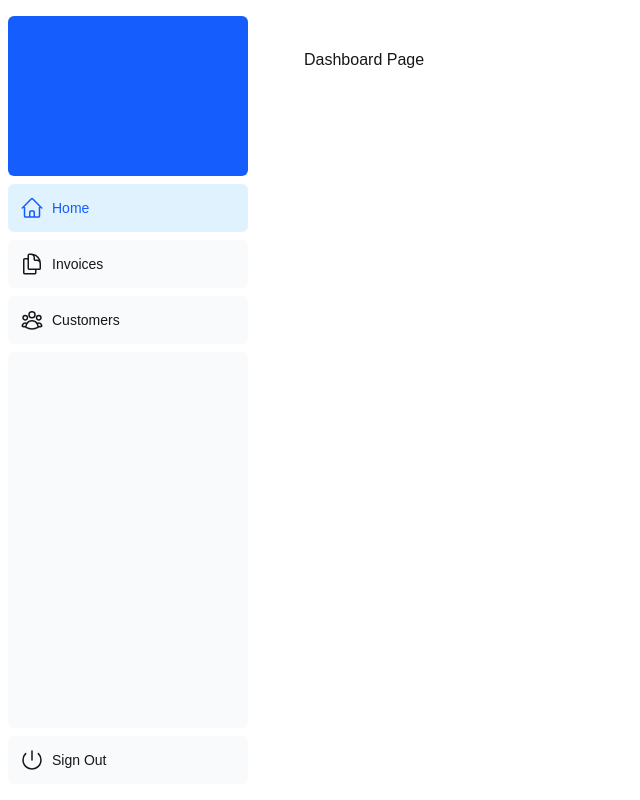
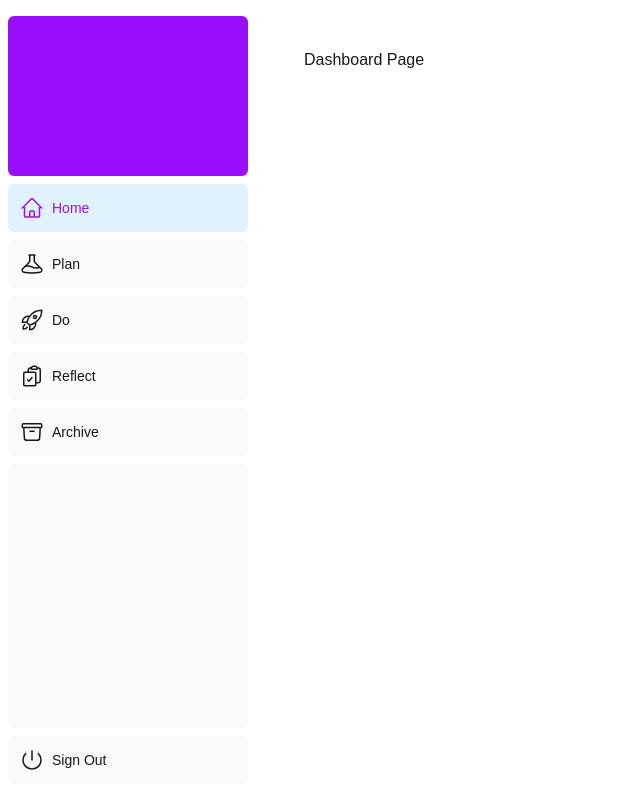
Before and after one commit to Ryan-S-M/plan-do-reflect, a Next.js app: page /dashboard in a window 1280 px wide. Shown: the whole page, without its empty margins (0-640 px from the left). Built offline with nearby package versions, Linux system fonts and the light colour scheme.

Commit message:
updated side nav and made links active

```diff
--- /dev/null
+++ b/src/app/dashboard/archive/page.tsx
@@ -0,0 +1,3 @@
+export default function Page() {
+    return <p>Completed Tasks</p>;
+  }
--- /dev/null
+++ b/src/app/dashboard/do/page.tsx
@@ -0,0 +1,3 @@
+export default function Page() {
+    return <p>Active Tasks</p>;
+  }
--- /dev/null
+++ b/src/app/dashboard/plan/page.tsx
@@ -0,0 +1,3 @@
+export default function Page() {
+    return <p>Plan Page</p>;
+  }
--- /dev/null
+++ b/src/app/dashboard/reflect/page.tsx
@@ -0,0 +1,3 @@
+export default function Page() {
+    return <p> Reflections Page    </p>;
+  }
--- a/src/app/ui/dashboard/nav-links.tsx
+++ b/src/app/ui/dashboard/nav-links.tsx
@@ -1,9 +1,11 @@
 'use client';
 
 import {
-  UserGroupIcon,
+  BeakerIcon,
   HomeIcon,
-  DocumentDuplicateIcon,
+  RocketLaunchIcon,
+  ClipboardDocumentCheckIcon,
+  ArchiveBoxIcon,
 } from '@heroicons/react/24/outline';
 import Link from 'next/link';
 import { usePathname } from 'next/navigation';
@@ -13,12 +15,14 @@ import clsx from 'clsx';
 // Depending on the size of the application, this would be stored in a database.
 const links = [
   { name: 'Home', href: '/dashboard', icon: HomeIcon },
+  { name: 'Plan', href: '/dashboard/plan', icon: BeakerIcon },
   {
-    name: 'Invoices',
-    href: '/dashboard/invoices',
-    icon: DocumentDuplicateIcon,
+    name: 'Do',
+    href: '/dashboard/do',
+    icon: RocketLaunchIcon,
   },
-  { name: 'Customers', href: '/dashboard/customers', icon: UserGroupIcon },
+  { name: 'Reflect', href: '/dashboard/reflect', icon: ClipboardDocumentCheckIcon },
+  { name: 'Archive', href: '/dashboard/archive', icon: ArchiveBoxIcon },
 ];
 
 export default function NavLinks() {
@@ -33,9 +37,9 @@ export default function NavLinks() {
             key={link.name}
             href={link.href}
             className={clsx(
-              'flex h-[48px] grow items-center justify-center gap-2 rounded-md bg-gray-50 p-3 text-sm font-medium hover:bg-sky-100 hover:text-blue-600 md:flex-none md:justify-start md:p-2 md:px-3',
+              'flex h-[48px] grow items-center justify-center gap-2 rounded-md bg-gray-50 p-3 text-sm font-medium hover:bg-purple-100 hover:text-purple-600 md:flex-none md:justify-start md:p-2 md:px-3',
               {
-                'bg-sky-100 text-blue-600': pathname === link.href,
+                'bg-sky-100 text-purple-600': pathname === link.href,
               },
             )}
           >
--- a/src/app/ui/dashboard/sidenav.tsx
+++ b/src/app/ui/dashboard/sidenav.tsx
@@ -8,7 +8,7 @@ export default function SideNav() {
   return (
     <div className="flex h-full flex-col px-3 py-4 md:px-2">
       <Link
-        className="mb-2 flex h-20 items-end justify-start rounded-md bg-blue-600 p-4 md:h-40"
+        className="mb-2 flex h-20 items-end justify-start rounded-md bg-purple-600 p-4 md:h-40"
         href="/"
       >
         {/* <div className="w-32 text-white md:w-40">
@@ -24,7 +24,7 @@ export default function SideNav() {
             // await signOut({ redirectTo: '/' });
           }}
         >
-          <button className="flex h-[48px] w-full grow items-center justify-center gap-2 rounded-md bg-gray-50 p-3 text-sm font-medium hover:bg-sky-100 hover:text-blue-600 md:flex-none md:justify-start md:p-2 md:px-3">
+          <button className="flex h-[48px] w-full grow items-center justify-center gap-2 rounded-md bg-gray-50 p-3 text-sm font-medium hover:bg-purple-100 hover:text-purple-600 md:flex-none md:justify-start md:p-2 md:px-3">
             <PowerIcon className="w-6" />
             <div className="hidden md:block">Sign Out</div>
           </button>
```
